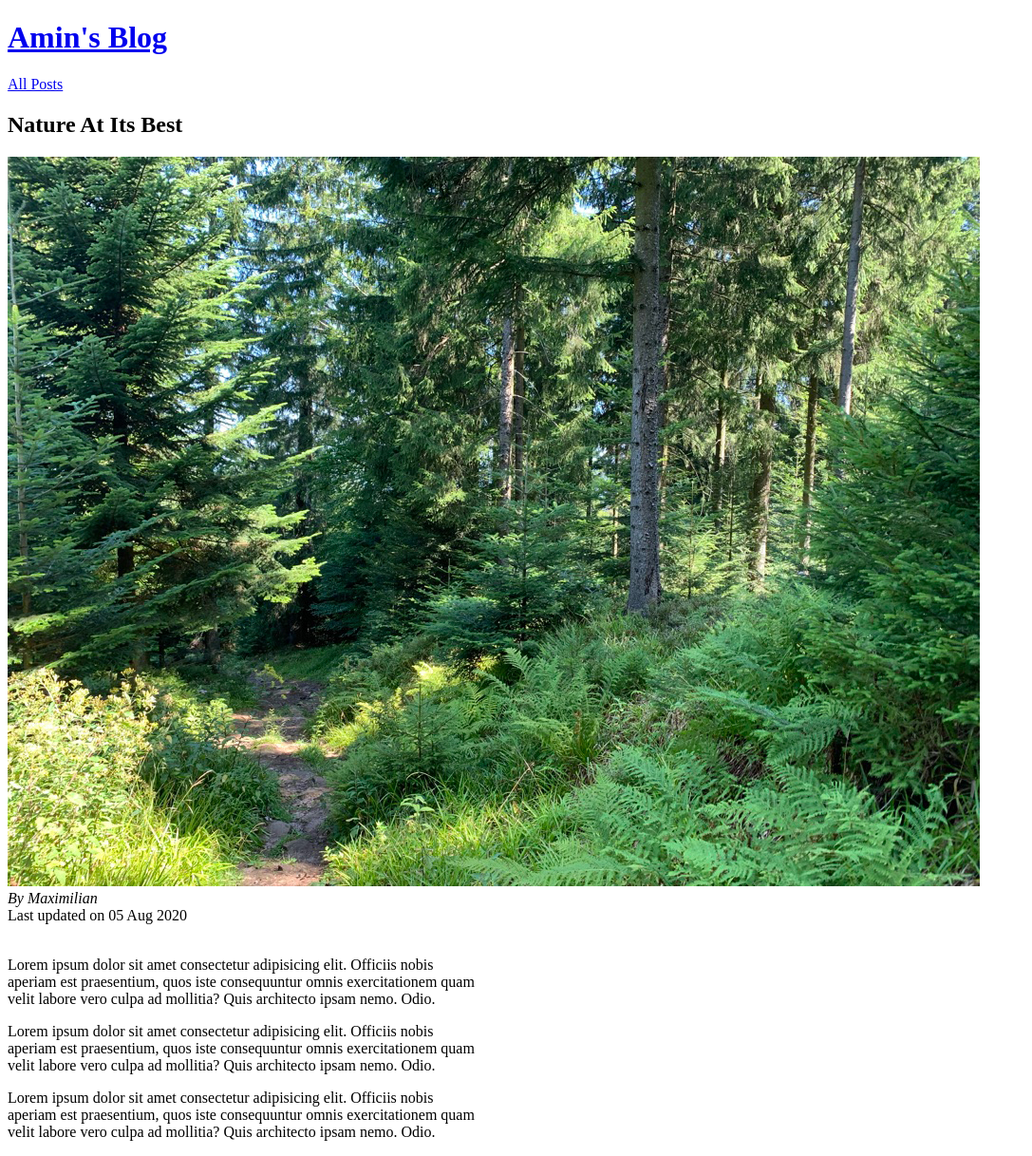
After one commit to Amin-Shams/my_site, a Django app: page /posts/into-the-woods in a window 1280 px wide. The commit adds this page. Shown: the whole page at 95% size, without its empty margins (0-1087 px from the left). Run offline with Django 5.2, Linux system fonts and the light colour scheme.

Commit message:
add images and modify html files

```diff
--- a/blog/templates/blog/includes/header.html
+++ /dev/null
@@ -1,6 +0,0 @@
- <header id="main-navigation">
-    <h1><a href="">Amin's Blog</a></h1>
-    <nav>
-      <a href="">All Posts</a>
-    </nav>
- </header>
--- /dev/null
+++ b/blog/templates/blog/post.html
@@ -0,0 +1,26 @@
+{% extends "base.html" %}
+{% load static %}
+{% block title %}
+	{{ post.title }}
+{% endblock %}
+
+{% block css_files %}
+{% endblock %}
+
+
+{% block content %}
+
+<section id="summary">
+  <h2>{{ post.title }}</h2>
+  <article>
+    <img src="{% static 'blog/images/'|add:post.image %}" alt="{{ post.title }}" />
+    <address>By {{ post.author }}</address>
+    <div>Last updated on <time>{{ post.date|date:"d M Y"}}</time></div>
+  </article>
+</section>
+
+<main>
+    {{ post.content|linebreaks }}
+</main>
+
+{% endblock %}
--- a/blog/views.py
+++ b/blog/views.py
@@ -1,12 +1,86 @@
+from datetime import datetime
+
 from django.shortcuts import render
-
+from datetime import date
 # Create your views here.
 
+all_posts = [
+    {
+        "slug": "hike-in-the-mountains",
+        "image": "mountains.jpg",
+        "author": "Maximilian",
+        "date": date(2021, 7, 21),
+        "title": "Mountain Hiking",
+        "excerpt": "There's nothing like the views you get when hiking in the mountains! And I wasn't even prepared for what happened whilst I was enjoying the view!",
+        "content": """
+          Lorem ipsum dolor sit amet consectetur adipisicing elit. Officiis nobis
+          aperiam est praesentium, quos iste consequuntur omnis exercitationem quam
+          velit labore vero culpa ad mollitia? Quis architecto ipsam nemo. Odio.
+
+          Lorem ipsum dolor sit amet consectetur adipisicing elit. Officiis nobis
+          aperiam est praesentium, quos iste consequuntur omnis exercitationem quam
+          velit labore vero culpa ad mollitia? Quis architecto ipsam nemo. Odio.
+
+          Lorem ipsum dolor sit amet consectetur adipisicing elit. Officiis nobis
+          aperiam est praesentium, quos iste consequuntur omnis exercitationem quam
+          velit labore vero culpa ad mollitia? Quis architecto ipsam nemo. Odio.
+        """
+    },
+    {
+        "slug": "programming-is-fun",
+        "image": "coding.jpg",
+        "author": "Maximilian",
+        "date": date(2022, 3, 10),
+        "title": "Programming Is Great!",
+        "excerpt": "Did you ever spend hours searching that one error in your code? Yep - that's what happened to me yesterday...",
+        "content": """
+          Lorem ipsum dolor sit amet consectetur adipisicing elit. Officiis nobis
+          aperiam est praesentium, quos iste consequuntur omnis exercitationem quam
+          velit labore vero culpa ad mollitia? Quis architecto ipsam nemo. Odio.
+
+          Lorem ipsum dolor sit amet consectetur adipisicing elit. Officiis nobis
+          aperiam est praesentium, quos iste consequuntur omnis exercitationem quam
+          velit labore vero culpa ad mollitia? Quis architecto ipsam nemo. Odio.
+
+          Lorem ipsum dolor sit amet consectetur adipisicing elit. Officiis nobis
+          aperiam est praesentium, quos iste consequuntur omnis exercitationem quam
+          velit labore vero culpa ad mollitia? Quis architecto ipsam nemo. Odio.
+        """
+    },
+    {
+        "slug": "into-the-woods",
+        "image": "woods.jpg",
+        "author": "Maximilian",
+        "date": date(2020, 8, 5),
+        "title": "Nature At Its Best",
+        "excerpt": "Nature is amazing! The amount of inspiration I get when walking in nature is incredible!",
+        "content": """
+          Lorem ipsum dolor sit amet consectetur adipisicing elit. Officiis nobis
+          aperiam est praesentium, quos iste consequuntur omnis exercitationem quam
+          velit labore vero culpa ad mollitia? Quis architecto ipsam nemo. Odio.
+
+          Lorem ipsum dolor sit amet consectetur adipisicing elit. Officiis nobis
+          aperiam est praesentium, quos iste consequuntur omnis exercitationem quam
+          velit labore vero culpa ad mollitia? Quis architecto ipsam nemo. Odio.
+
+          Lorem ipsum dolor sit amet consectetur adipisicing elit. Officiis nobis
+          aperiam est praesentium, quos iste consequuntur omnis exercitationem quam
+          velit labore vero culpa ad mollitia? Quis architecto ipsam nemo. Odio.
+        """
+    }
+]
 def index(request):
-    pass
+    return  render(request, 'blog/index.html', {
+        'posts': sorted(all_posts, key=lambda post: post['date'])[-3:],
+    })
 
 def posts(request):
-    pass
+    return render(request, 'blog/posts.html', {
+        'posts': all_posts
+    })
 
 def post_detail(request, slug):
-    pass
+    post_specified = next(post for post in all_posts if post['slug'] == slug)
+    return render(request, 'blog/post.html', {
+        "post": post_specified
+    })
--- a/my_site/urls.py
+++ b/my_site/urls.py
@@ -15,8 +15,9 @@ Including another URLconf
     2. Add a URL to urlpatterns:  path('blog/', include('blog.urls'))
 """
 from django.contrib import admin
-from django.urls import path
+from django.urls import path, include
 
 urlpatterns = [
     path('admin/', admin.site.urls),
+    path('', include("blog.urls")),
 ]
--- a/templates/404.html
+++ b/templates/404.html
@@ -6,5 +6,5 @@
 
 {% block content %}
     <h2>We're sorry!</h2>
-  <p>But we couldn't find that page!</p>
+    <p>But we couldn't find that page!</p>
 {% endblock %}
--- a/templates/base.html
+++ b/templates/base.html
@@ -6,6 +6,12 @@
     {% block css_files %}{% endblock %}
 </head>
 <body>
+ <header id="main-navigation">
+    <h1><a href="{% url 'index' %}">Amin's Blog</a></h1>
+    <nav>
+      <a href="{% url 'posts' %}">All Posts</a>
+    </nav>
+ </header>
 {% block content %}
 {% endblock %}
 </body>
```
Also changed, not shown: blog/templates/blog/includes/post_detail.html (added, +14 -0 lines), blog/templates/blog/index.html (+8 -16 lines), blog/templates/blog/post_detail.html (deleted, +0 -31 lines), blog/templates/blog/posts.html (+3 -15 lines), blog/static/blog/images/Profile-Male-PNG-Clipart.png (added), blog/static/blog/images/coding.jpg (added), blog/static/blog/images/mountains.jpg (added), blog/static/blog/images/woods.jpg (added).
